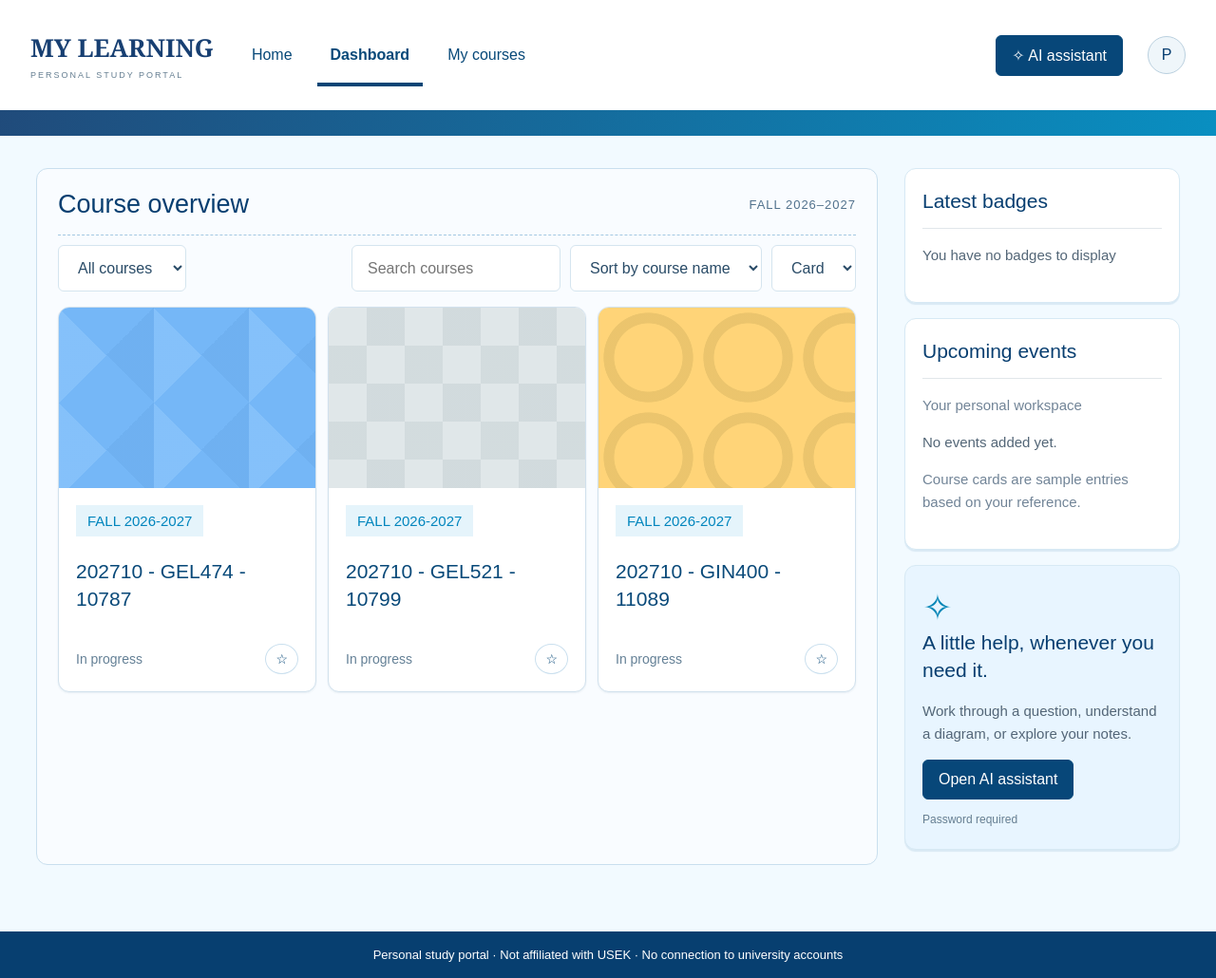
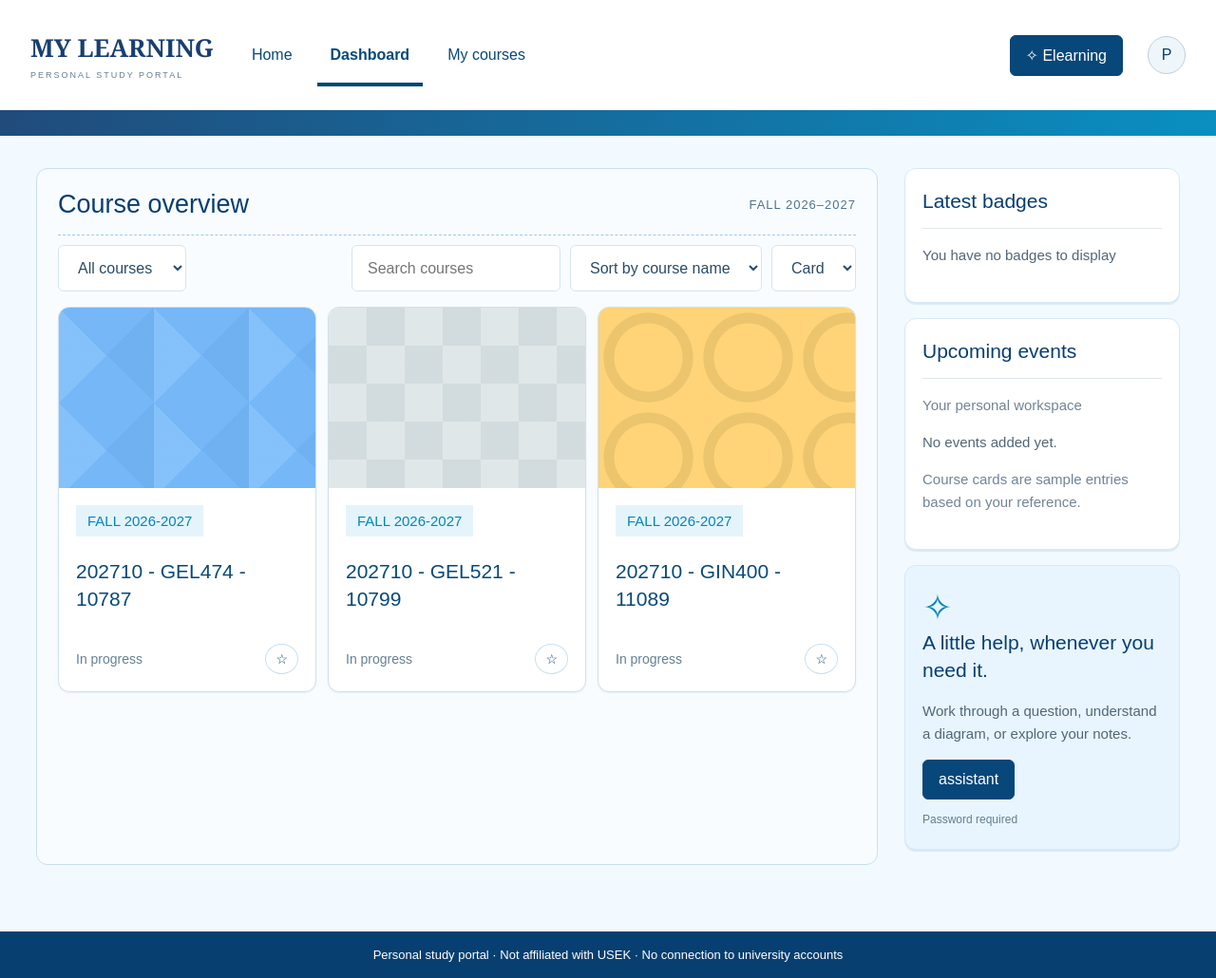
Before and after one commit to mariaakikiiiii/personal-study-portal, a website: page study-portal/public/index.html in a window 1280 px wide. Shown: the whole page at 95% size. Drawn offline with Linux system fonts and the light colour scheme.

Commit message:
Save latest changes

```diff
--- a/study-portal/public/index.html
+++ b/study-portal/public/index.html
@@ -1,8 +1,8 @@
 <!doctype html><html lang="en"><head><meta charset="utf-8"><meta name="viewport" content="width=device-width,initial-scale=1"><title>My Learning • Personal study portal</title><link rel="stylesheet" href="/style.css"><script src="/app.js" defer></script></head><body>
-<header><a class="brand" href="/">MY LEARNING<small>PERSONAL STUDY PORTAL</small></a><nav><button data-view="home">Home</button><button class="active" data-view="dashboard">Dashboard</button><button data-view="courses">My courses</button></nav><button class="primary" id="open-chat">✧ AI assistant</button><span class="avatar" aria-label="Personal account">P</span></header><div class="ribbon"></div>
+<header><a class="brand" href="/">MY LEARNING<small>PERSONAL STUDY PORTAL</small></a><nav><button data-view="home">Home</button><button class="active" data-view="dashboard">Dashboard</button><button data-view="courses">My courses</button></nav><button class="primary" id="open-chat">✧ Elearning</button><span class="avatar" aria-label="Personal account">P</span></header><div class="ribbon"></div>
 <main><section class="overview"><div class="heading"><h1>Course overview</h1><span class="term">FALL 2026–2027</span></div><div class="filters"><select id="status" aria-label="Course status"><option value="all">All courses</option><option value="progress">In progress</option><option value="star">Starred</option></select><input id="search" type="search" placeholder="Search courses" aria-label="Search courses"><select id="sort" aria-label="Sort courses"><option value="asc">Sort by course name</option><option value="desc">Reverse order</option></select><select id="layout" aria-label="Course layout"><option value="cards">Card</option><option value="list">List</option></select></div><div id="courses" class="courses"></div><p id="empty" hidden>No courses match your search.</p></section>
-<aside><section><h2>Latest badges</h2><p>You have no badges to display</p></section><section><h2>Upcoming events</h2><p class="muted">Your personal workspace</p><p>No events added yet.</p><p class="note">Course cards are sample entries based on your reference.</p></section><section class="assistant-card"><span class="spark">✧</span><h2>A little help, whenever you need it.</h2><p>Work through a question, understand a diagram, or explore your notes.</p><button class="primary" id="side-chat">Open AI assistant</button><small>Password required</small></section></aside></main>
+<aside><section><h2>Latest badges</h2><p>You have no badges to display</p></section><section><h2>Upcoming events</h2><p class="muted">Your personal workspace</p><p>No events added yet.</p><p class="note">Course cards are sample entries based on your reference.</p></section><section class="assistant-card"><span class="spark">✧</span><h2>A little help, whenever you need it.</h2><p>Work through a question, understand a diagram, or explore your notes.</p><button class="primary" id="side-chat">assistant</button><small>Password required</small></section></aside></main>
 <footer>Personal study portal · Not affiliated with USEK · No connection to university accounts</footer>
-<dialog id="chat"><div class="chat-top"><div><h2>E-learning AI assistant</h2><small>Your private study space</small></div><button id="close-chat" aria-label="Close assistant">✕</button></div><form id="login"><div class="lock">⌑</div><h2>Unlock your assistant</h2><p>Enter your personal portal password.</p><label for="password">Password</label><input id="password" type="password" autocomplete="current-password" required minlength="16"><button class="primary">Unlock chat</button><p id="login-error" role="alert"></p></form><section id="conversation" hidden><div class="chat-actions"><button id="new-chat">New chat</button><button id="logout">Lock & sign out</button></div><div id="messages" aria-live="polite"><p class="welcome">What would you like to understand today?</p></div><form id="composer"><label for="question">Your question</label><textarea id="question" rows="3" placeholder="Ask a question or explain what to look for in your file…" maxlength="12000"></textarea><div class="compose-bottom"><label class="attach">＋ Attach files<input id="files" type="file" multiple accept=".png,.jpg,.jpeg,.webp,.pdf,.txt,.md,.csv"></label><button class="primary" id="send">Send message</button></div><div id="file-list"></div><p id="chat-error" role="alert"></p><small>Up to 3 files · 5 MB each · Images, text PDFs, TXT, MD, CSV. Sent to Ollama for processing. Chat clears on refresh or sign-out.</small></form></section></dialog>
+<dialog id="chat"><div class="chat-top"><div><h2>E-learning</h2><small>Your private study space</small></div><button id="close-chat" aria-label="Close assistant">✕</button></div><form id="login"><div class="lock">⌑</div><h2>Unlock your assistant</h2><p>Enter your personal portal password.</p><label for="password">Password</label><input id="password" type="password" autocomplete="current-password" required minlength="16"><button class="primary">Unlock chat</button><p id="login-error" role="alert"></p></form><section id="conversation" hidden><div class="chat-actions"><button id="new-chat">New chat</button><button id="logout">Lock & sign out</button></div><div id="messages" aria-live="polite"><p class="welcome">What would you like to understand today?</p></div><form id="composer"><label for="question">Your question</label><textarea id="question" rows="3" placeholder="Ask a question or explain what to look for in your file…" maxlength="12000"></textarea><div class="compose-bottom"><label class="attach">＋ Attach files<input id="files" type="file" multiple accept=".png,.jpg,.jpeg,.webp,.pdf,.txt,.md,.csv"></label><button class="primary" id="send">Send message</button></div><div id="file-list"></div><p id="chat-error" role="alert"></p><small>Up to 3 files · 5 MB each · Images, text PDFs, TXT, MD, CSV. Sent to Ollama for processing. Chat clears on refresh or sign-out.</small></form></section></dialog>
 <dialog id="course-dialog"><h2 id="course-title"></h2><p>This is a personal course card. Ask the assistant a question or attach your own notes to start studying.</p><button class="primary" id="course-ai">Study with AI</button><button id="course-close">Close</button></dialog>
 </body></html>
```
